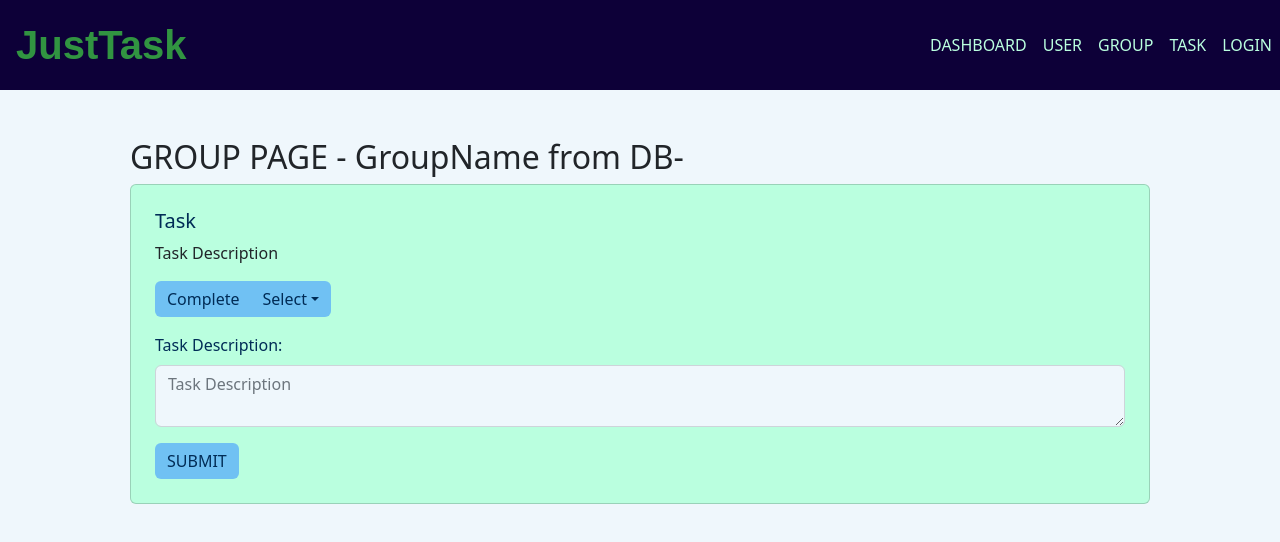
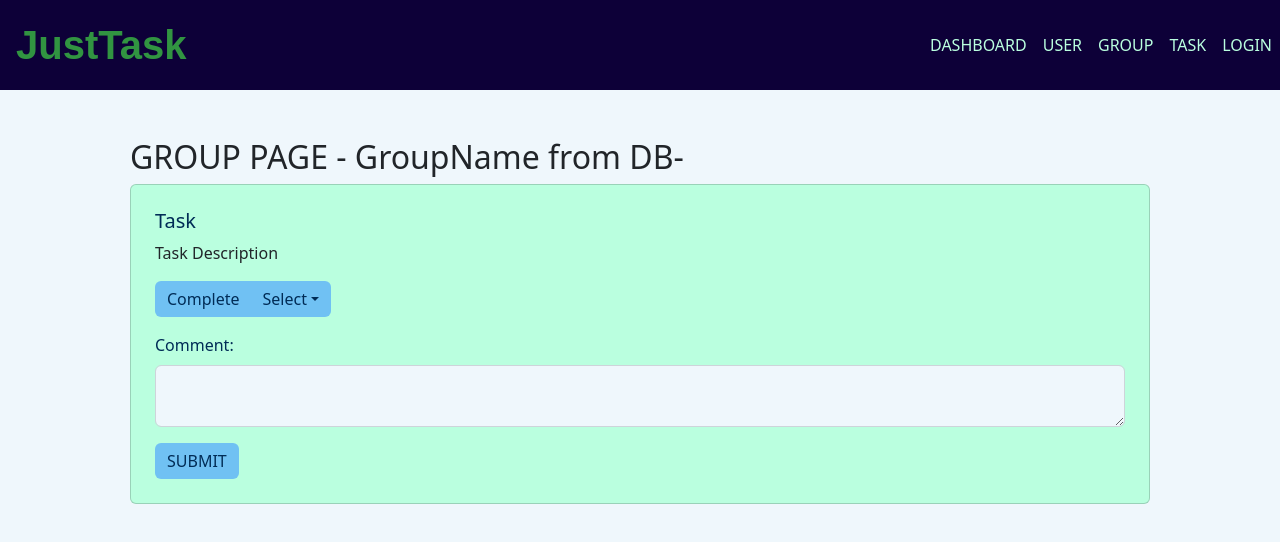
Before and after one commit to lailiel/JustTask, a React (Vite) app in the folder client/: page /group in a window 1280 px wide. Both pictures are taken after a click on the button "Complete". Shown: the top 542 px of the page. Built offline with nearby package versions, Linux system fonts and the light colour scheme.

Commit message:
minor css adjustments

```diff
--- a/client/src/components/TaskCard.jsx
+++ b/client/src/components/TaskCard.jsx
@@ -53,7 +53,7 @@ const TaskCards = () => {
       <Card.Text>Task Description</Card.Text>
 
       <div>
-        <InputGroup className="mb-3">
+        <InputGroup className="">
           <Button onClick={() => toggleComplete(true)}>Complete</Button>
           {completeToggle && (
             <DropdownButton
@@ -61,22 +61,21 @@ const TaskCards = () => {
               title={selectedOption}
               id="input-group-dropdown-1"
             >
-              <Dropdown.Item onClick={() => [handleOptionSelect("Complete"),toggleComment(true)]}>Complete</Dropdown.Item>
-              <Dropdown.Item onClick={() => [handleOptionSelect("In Progress"),toggleComment(true)]}>In Progress</Dropdown.Item>
-              <Dropdown.Item onClick={() => [handleOptionSelect("Pending"),toggleComment(true)]}>Pending</Dropdown.Item>
+              <Dropdown.Item onClick={() => handleOptionSelect("Complete")}>Complete</Dropdown.Item>
+              <Dropdown.Item onClick={() => handleOptionSelect("In Progress")}>In Progress</Dropdown.Item>
+              <Dropdown.Item onClick={() => handleOptionSelect("Pending")}>Pending</Dropdown.Item>
             </DropdownButton>
           )}
         </InputGroup>
 
         {completeToggle && (
           <div>
-            <Form.Label id="form-label">Task Description:</Form.Label>
+            <Form.Label id="form-label" className="mt-3">Comment:</Form.Label>
             <InputGroup className="mb-3">
               <Form.Control
-                placeholder="Task Description"
                 as="textarea"
-                aria-label="Task Description"
-                name="task-description"
+                aria-label="Comment"
+                name="comment"
                 id="form-control"
                 aria-describedby="basic-addon2"
                 // onBlur={handleBlur}
--- a/client/src/components/TaskCreation.jsx
+++ b/client/src/components/TaskCreation.jsx
@@ -8,8 +8,8 @@ import 'react-datepicker/dist/react-datepicker.css';
 // --------------------
 // TODO
 
-// --verify dollar/score inputs are numbers
 // --auth stuff
+// --get date select window to populate ontop of elements further down on page
 
 // --------------------
 
```
